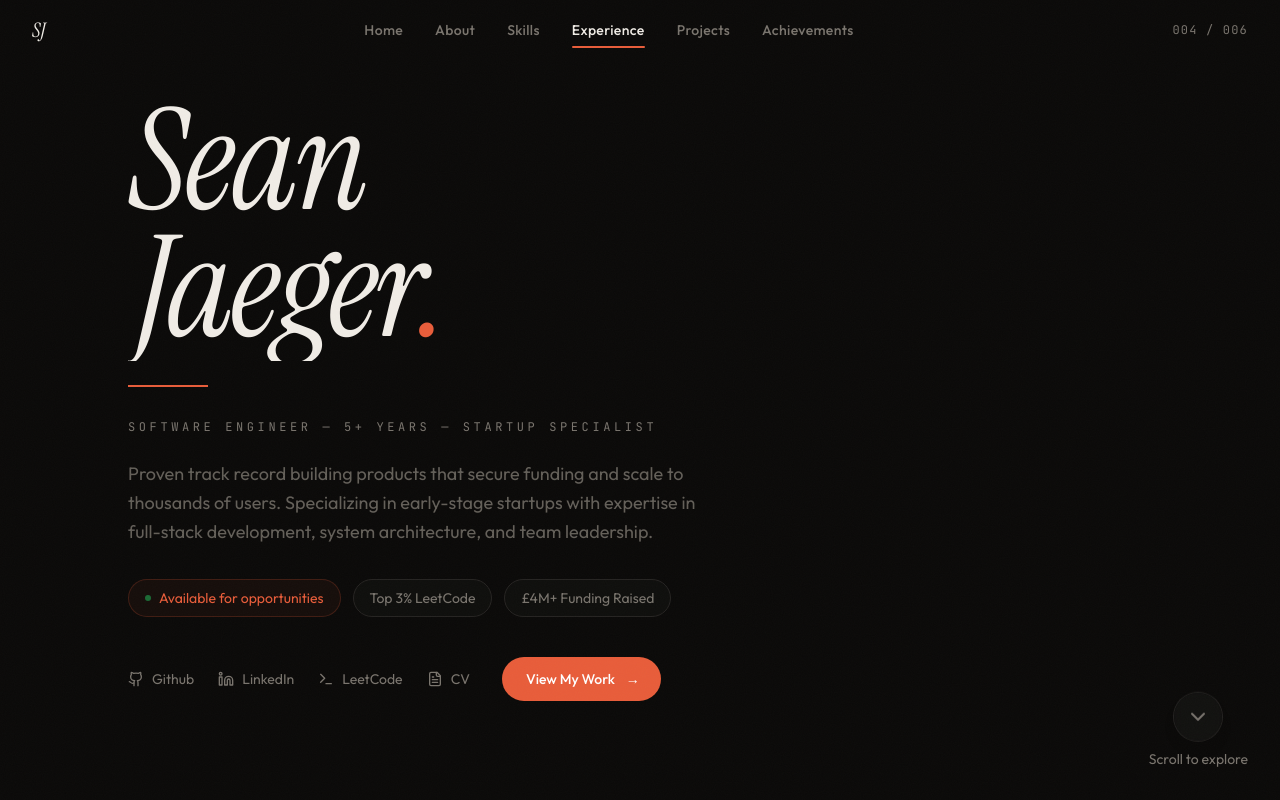
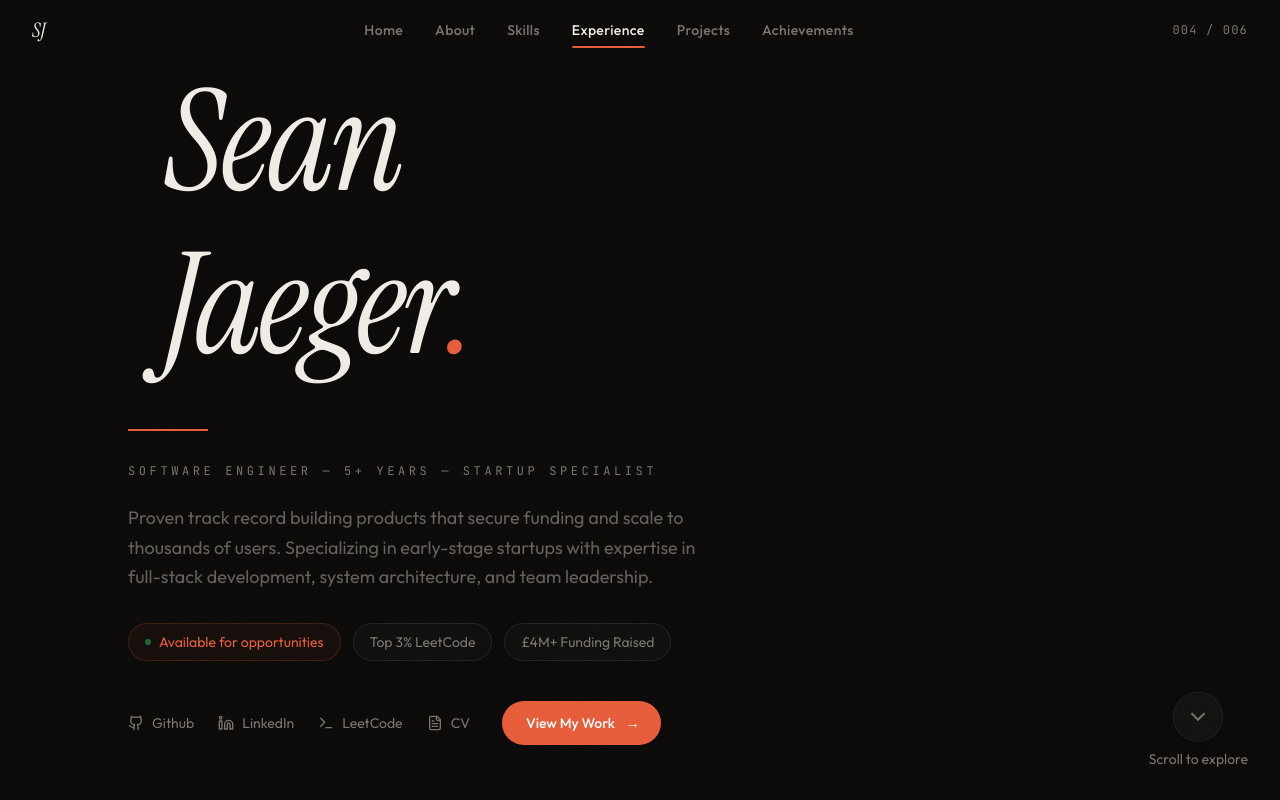
Before and after one commit to SeanJaeger1/Portfolio, a Next.js app: page / in a window 1280 px wide. Shown: the top 800 px of the page. Built offline with nearby package versions, Linux system fonts and the light colour scheme.

Commit message:
Fixed j spacing

```diff
--- a/components/IntroSection.tsx
+++ b/components/IntroSection.tsx
@@ -175,10 +175,10 @@ const IntroSection: FC = () => {
             leading-[0.9] tracking-[-0.02em] text-cinema-text mb-6"
         >
           <span className="block overflow-hidden">
-            <span className="name-line block">Sean</span>
+            <span className="name-line block pb-9 pl-9">Sean</span>
           </span>
           <span className="block overflow-hidden">
-            <span className="name-line block pb-2 pl-2">
+            <span className="name-line block pb-9 pl-9">
               Jaeger<span className="text-cinema-accent">.</span>
             </span>
           </span>
```
